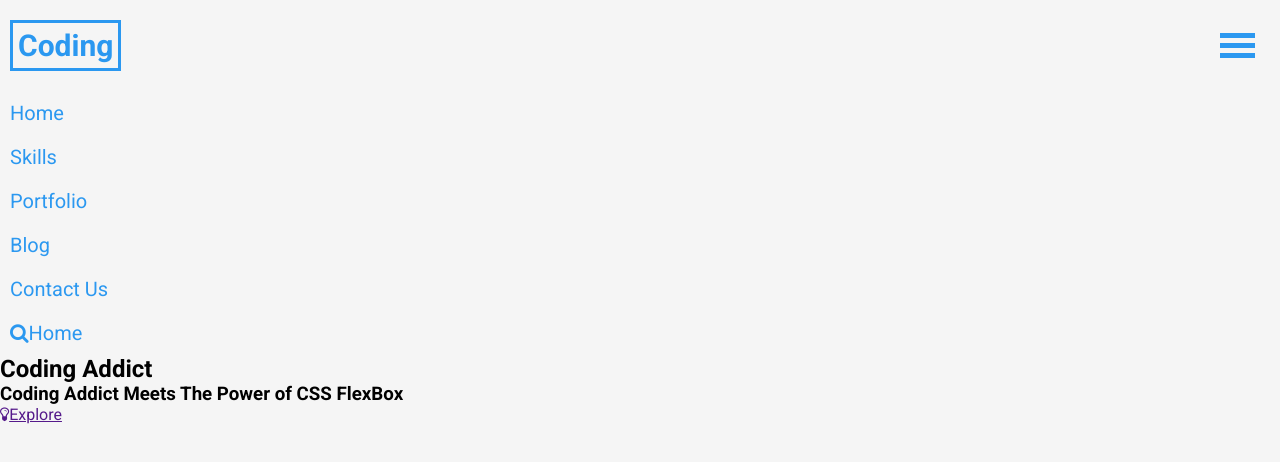
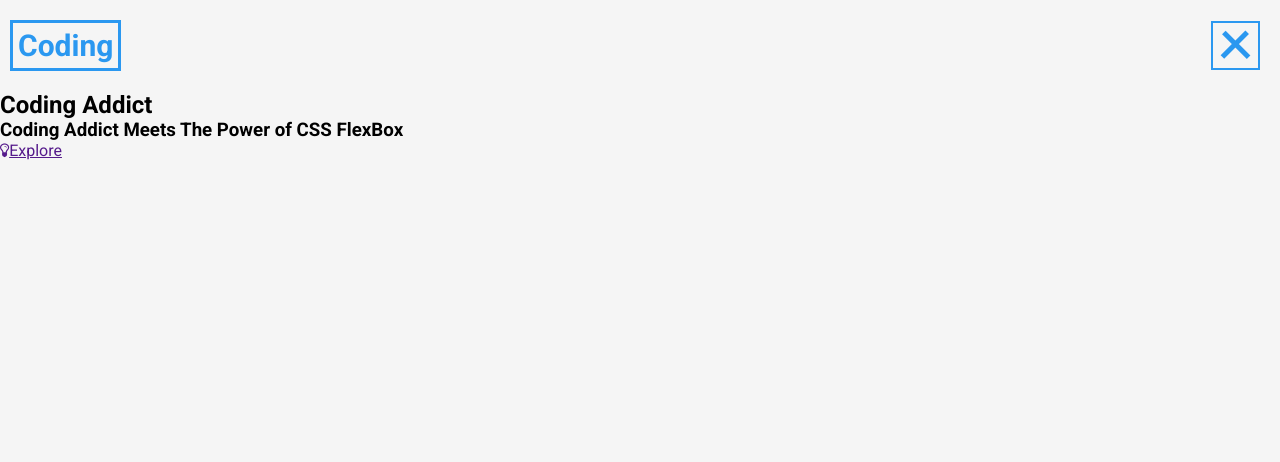
Before and after one commit to AntonSmid/flexGrid, a plain HTML site: page index.html in a window 1280 px wide. Both pictures are taken after a click on the element 1237 px from the left and 45 px from the top of the page. Drawn offline with nearby package versions, Linux system fonts and the light colour scheme.

Commit message:
nav html and css added

```diff
--- a/index.html
+++ b/index.html
@@ -51,7 +51,7 @@
 
 
 
-
-  <script src=""></script>
+ <script src="https://ajax.googleapis.com/ajax/libs/jquery/3.3.1/jquery.min.js"></script>
+  <script src="script.js"></script>
 </body>
 </html>
--- a/main.css
+++ b/main.css
@@ -75,7 +75,7 @@ nav ul li a:hover {
 
 #menu-btn {
   padding: 5px;
-  bottom: 2px solid #2b98f0;
+  border: 2px solid #2b98f0;
   cursor: pointer;
   align-self: center;
 }
@@ -88,4 +88,14 @@ nav ul li a:hover {
   transition: transform 1s ease;
 }
 
-/* do 17:44 */
+.turn .bar1 {
+  transform: rotate(-45deg) translate(-7px, 6px);
+}
+
+.turn .bar2 {
+  opacity: 0;
+}
+
+.turn .bar3 {
+  transform: rotate(45deg) translate(-7px, -8px);
+}
--- /dev/null
+++ b/script.js
@@ -0,0 +1,11 @@
+$(document).ready(function () {
+
+  $("#menu-btn").click(changeNav);
+
+  function changeNav(){
+    $("#links").toggle(1000);
+    $("#menu-btn").toggleClass("turn");
+  }
+
+
+})
```
